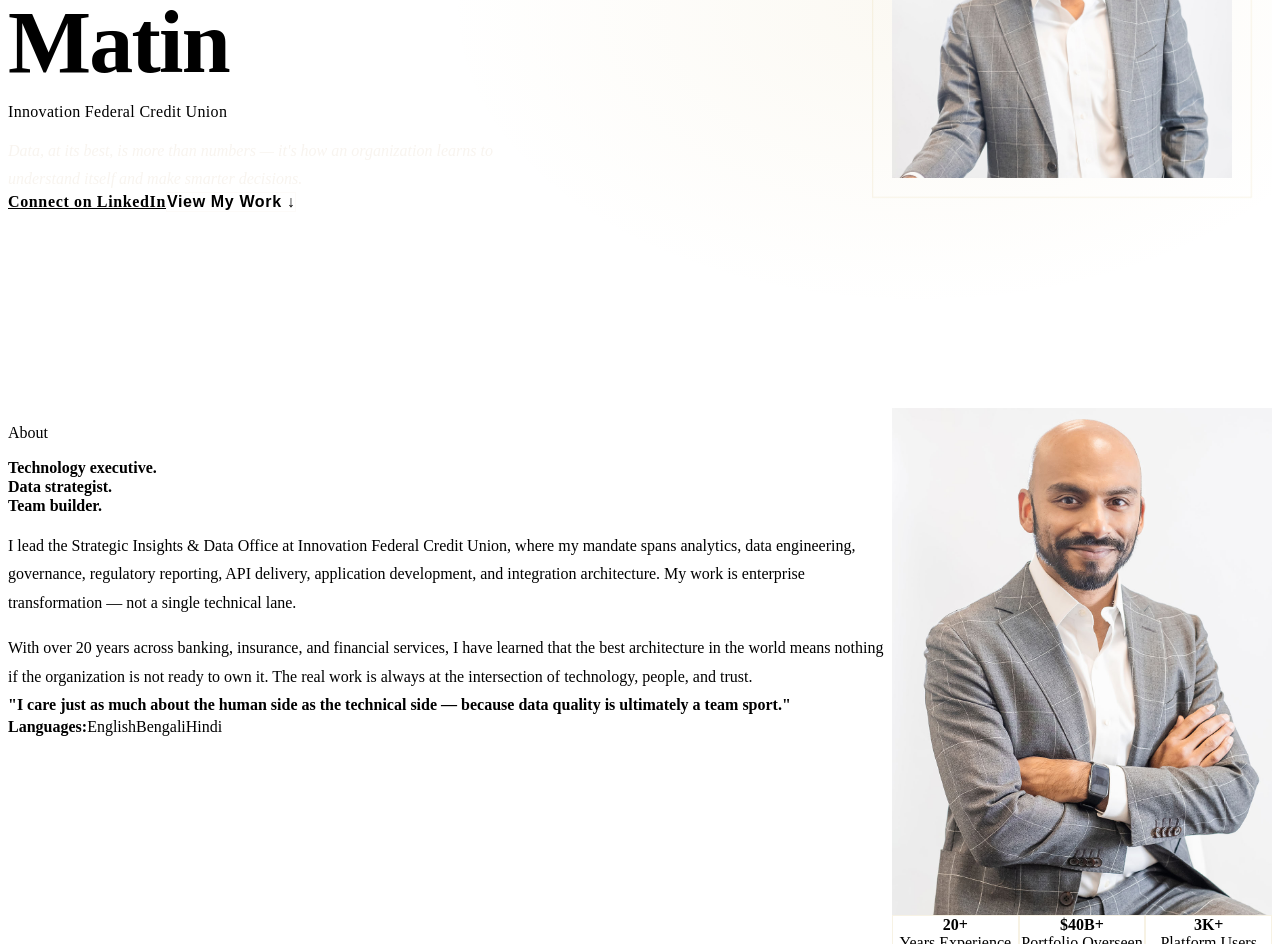
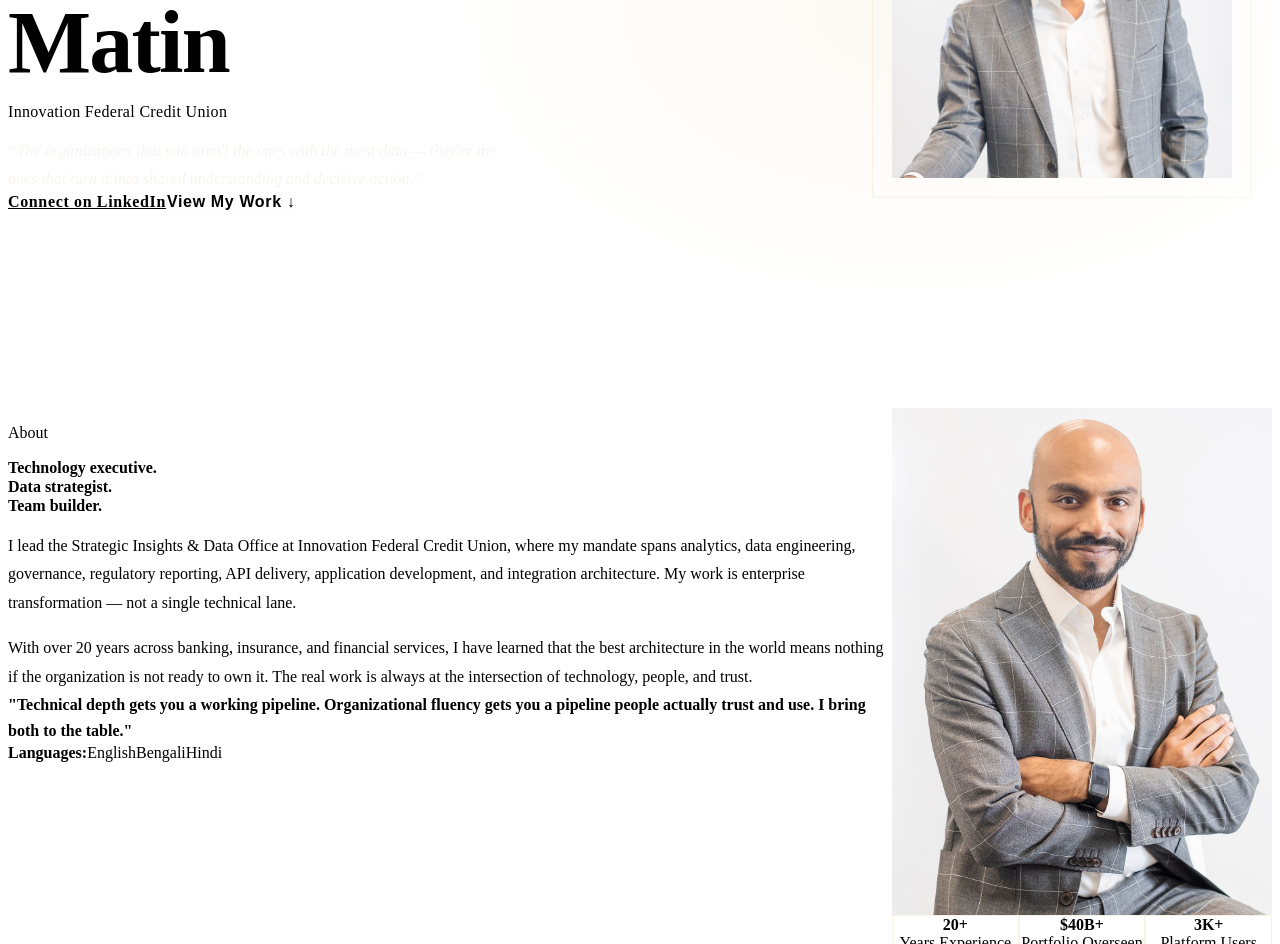
Before and after one commit to 15wim/work-website, a React (Vite) app: page / in a window 1280 px wide. Shown: the part 400-1344 px from the top of the page. Built offline with nearby package versions, Linux system fonts and the light colour scheme; the HTML template or start-up script is replaced by a standard one.

Commit message:
content: update hero tagline and about blockquote

```diff
--- a/src/components/About/About.tsx
+++ b/src/components/About/About.tsx
@@ -34,8 +34,8 @@
           </p>
 
           <blockquote className="about__quote">
-            "I care just as much about the human side as the technical side — because data
-            quality is ultimately a team sport."
+            "Technical depth gets you a working pipeline. Organizational fluency gets you a
+            pipeline people actually trust and use. I bring both to the table."
           </blockquote>
 
           <div className="about__langs">
--- a/src/components/Hero/Hero.tsx
+++ b/src/components/Hero/Hero.tsx
@@ -24,8 +24,8 @@
           </h1>
           <p className="hero__company">Innovation Federal Credit Union</p>
           <p className="hero__tagline">
-            Data, at its best, is more than numbers — it&apos;s how an organization learns to
-            understand itself and make smarter decisions.
+            &ldquo;The organizations that win aren&apos;t the ones with the most data — they&apos;re
+            the ones that turn it into shared understanding and decisive action.&rdquo;
           </p>
           <div className="hero__actions">
             <a
```
